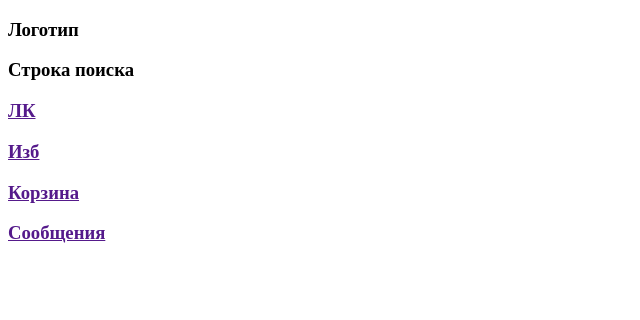
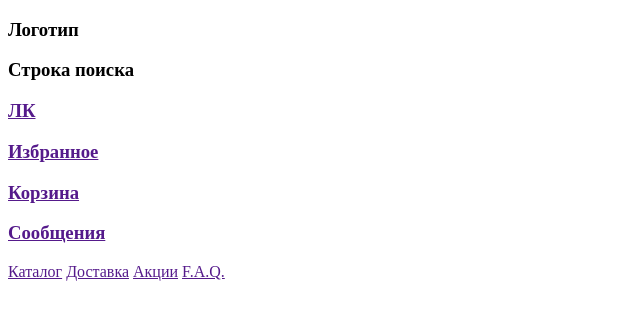
Before and after one commit to tatia2501/is-web-y24, a plain HTML site: page MainPage.html in a window 1280 px wide. Shown: the whole page, without its empty margins (0-640 px from the left). Drawn offline with Linux system fonts and the light colour scheme.

Commit message:
feat: added navigation menu (tag NAV)

```diff
--- a/MainPage.html
+++ b/MainPage.html
@@ -9,10 +9,18 @@
         <h3>Логотип</h3>
         <h3>Строка поиска</h3>
         <a href=""><h3>ЛК</h3></a>
-        <a href=""><h3>Изб</h3></a>
+        <a href=""><h3>Избранное</h3></a>
         <a href=""><h3>Корзина</h3></a>
         <a href=""><h3>Сообщения</h3></a>
     </header>
+    <main>
+        <nav>
+            <a href="">Каталог</a>
+            <a href="">Доставка</a>
+            <a href="">Акции</a>
+            <a href="">F.A.Q.</a>
+        </nav>
 
+    </main>
 </body>
 </html>
```
